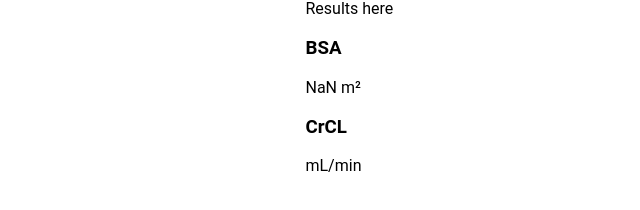
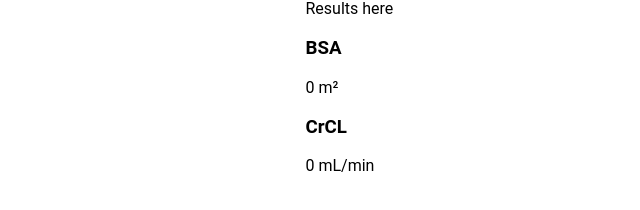
Before and after one commit to iurisilvestre/chemotherapy-calculator, a React (Create React App) app: page / in a window 1280 px wide. Shown: the part 490-700 px from the top of the page, without its empty margins (214-854 px from the left). Built offline with nearby package versions, Linux system fonts and the light colour scheme.

Commit message:
turn reset button to work

```diff
--- a/src/App.js
+++ b/src/App.js
@@ -9,7 +9,16 @@ import Results from "./components/Results";
 import "./App.css";
 
 export default function App() {
-  const [patientInfo, setPatientInfo] = useState({});
+  const patientCleanData = {
+    genre: "",
+    age: "",
+    height: "",
+    weight: "",
+    creatinine: "",
+    auc: "",
+  };
+
+  const [patientInfo, setPatientInfo] = useState(patientCleanData);
   const [selectedRegimen, setSelectedRegimen] = useState("");
 
   const handleInputs = (event) => {
@@ -22,6 +31,10 @@ export default function App() {
     });
   };
 
+  const handleReset = () => {
+    setPatientInfo(patientCleanData);
+  };
+
   const handleSelectRegiment = (regimenIndex) => {
     setSelectedRegimen(regimenIndex);
   };
@@ -29,7 +42,11 @@ export default function App() {
   return (
     <div className="app">
       <h1>Chemotherapy Calculator</h1>
-      <PatientInfo onChangeInputs={handleInputs} patientInfo={patientInfo} />
+      <PatientInfo
+        onChangeInputs={handleInputs}
+        onReset={handleReset}
+        patientInfo={patientInfo}
+      />
       <SchemesSelection
         drugsList={CoursesSchemes}
         onSelectRegiment={handleSelectRegiment}
--- a/src/components/PatientInfo.js
+++ b/src/components/PatientInfo.js
@@ -2,7 +2,6 @@ import React, { useState } from "react";
 
 export default function PatientInfo(props) {
   // RESET FORM DATA OBJECT
-  const handleReset = () => {};
 
   return (
     <div className="patient-info">
@@ -83,7 +82,7 @@ export default function PatientInfo(props) {
           onChange={props.onChangeInputs}
         />
       </div>
-      <button type="button" onClick={handleReset}>
+      <button type="button" onClick={props.onReset}>
         Reset
       </button>
     </div>
--- a/src/components/Results.js
+++ b/src/components/Results.js
@@ -41,9 +41,9 @@ export default function Results(props) {
       <h2>Results</h2>
       <p className="results-claculations">Results here</p>
       <h3>BSA</h3>
-      <p>{bsaValue} m²</p>
+      <p>{bsaValue || 0} m²</p>
       <h3>CrCL</h3>
-      <p>{crclValue} mL/min</p>
+      <p>{crclValue || 0} mL/min</p>
     </div>
   );
 }
```
